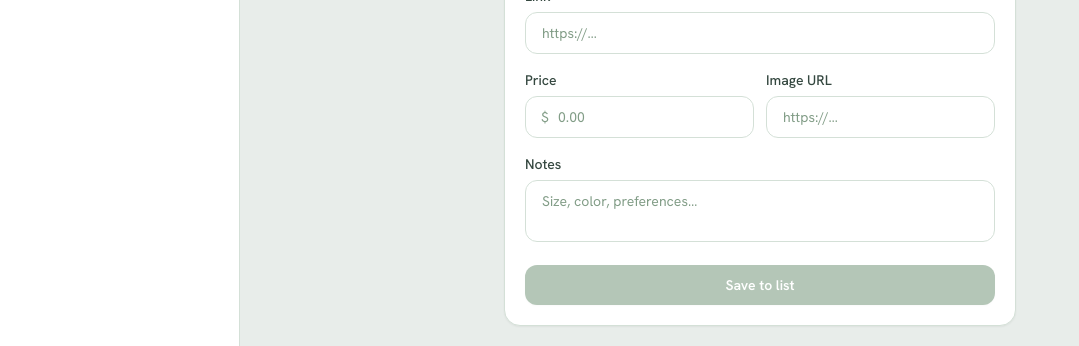
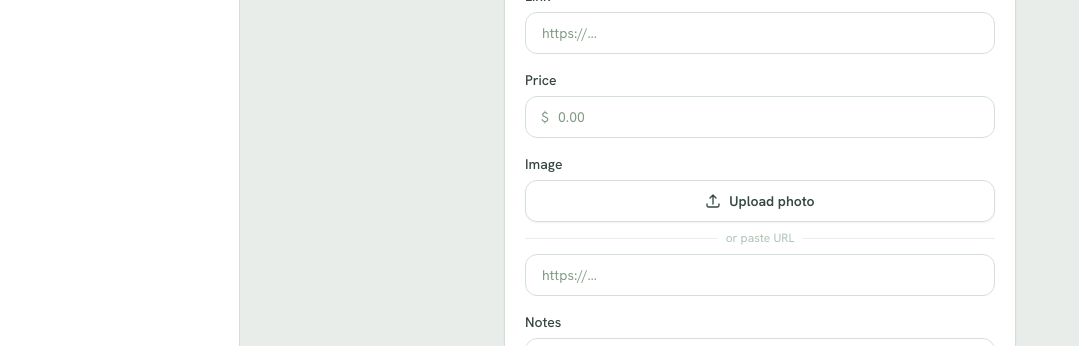
Before and after one commit to BlackshearDevCo/Pocketlist, a Next.js app: page /share in a window 1280 px wide. Shown: the part 254-600 px from the top of the page, without its empty margins (0-1079 px from the left). Built offline with nearby package versions, Linux system fonts and the light colour scheme; no server answers; the database is empty; sample sign-in values are in the browser's storage.

Commit message:
Add image upload to share form (Add to Pocketlist)
Replace plain URL input with full ImageInput component supporting
file upload and URL paste.

Co-Authored-By: Claude Sonnet 4.6 <noreply@anthropic.com>
Claude-Session: https://claude.ai/code/session_019F4uKwgEUqWLeWXC37VjEn

```diff
--- a/src/app/(app)/share/page.tsx
+++ b/src/app/(app)/share/page.tsx
@@ -3,6 +3,7 @@
 import { useEffect, useState, Suspense } from 'react'
 import { useSearchParams, useRouter } from 'next/navigation'
 import Link from 'next/link'
+import ImageInput from '@/components/ImageInput'
 
 interface Metadata {
   title?: string
@@ -224,7 +225,6 @@ function ShareForm() {
               className="input" placeholder="https://…" />
           </div>
 
-          <div className="grid grid-cols-2 gap-3">
           <div>
             <label className="label">Price</label>
             <div className="relative">
@@ -234,11 +234,10 @@ function ShareForm() {
                 className="input pl-8" placeholder="0.00" />
             </div>
           </div>
+
           <div>
-              <label className="label">Image URL</label>
-              <input type="url" value={imageUrl} onChange={(e) => setImageUrl(e.target.value)}
-                className="input" placeholder="https://…" />
-            </div>
+            <label className="label">Image</label>
+            <ImageInput value={imageUrl} onChange={setImageUrl} />
           </div>
 
           <div>
```
Lines whose indentation alone changed are shown as unchanged.
